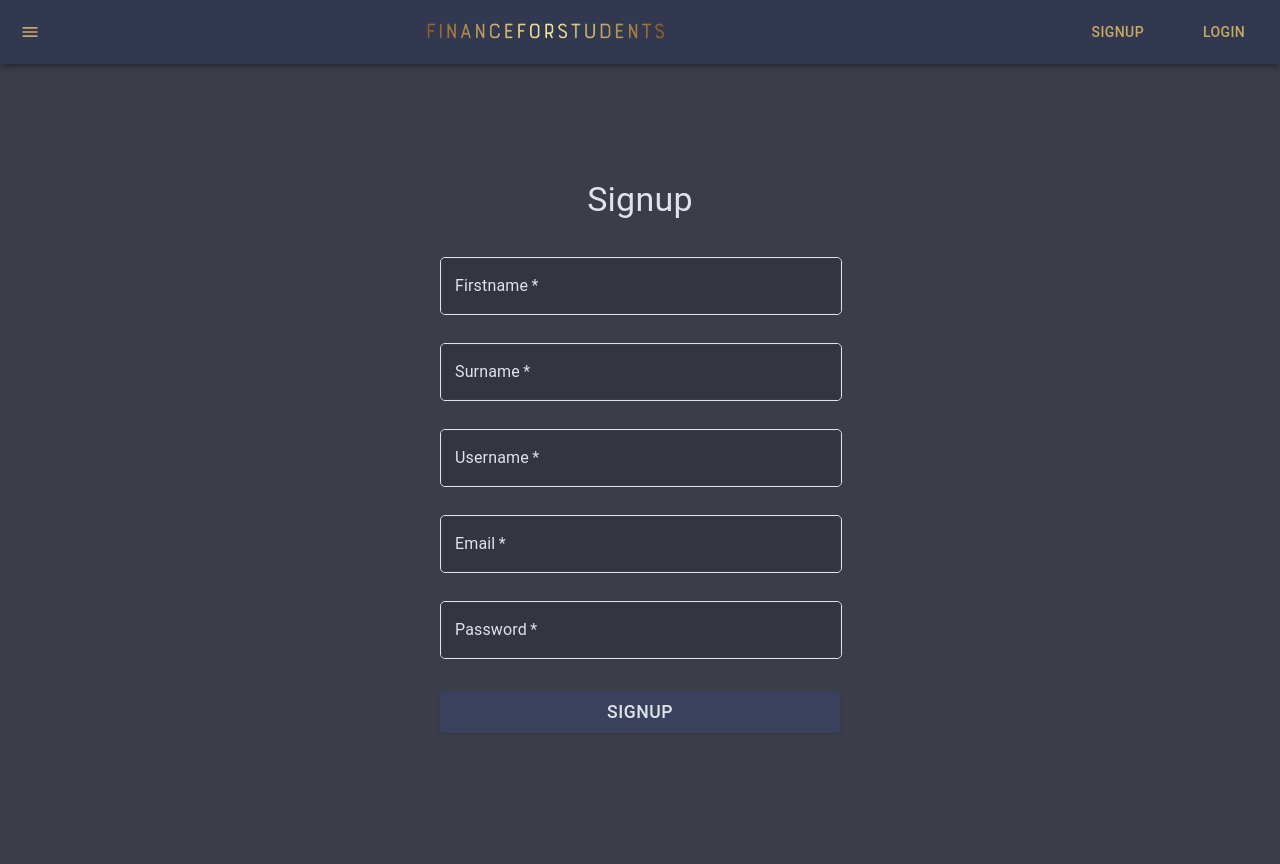
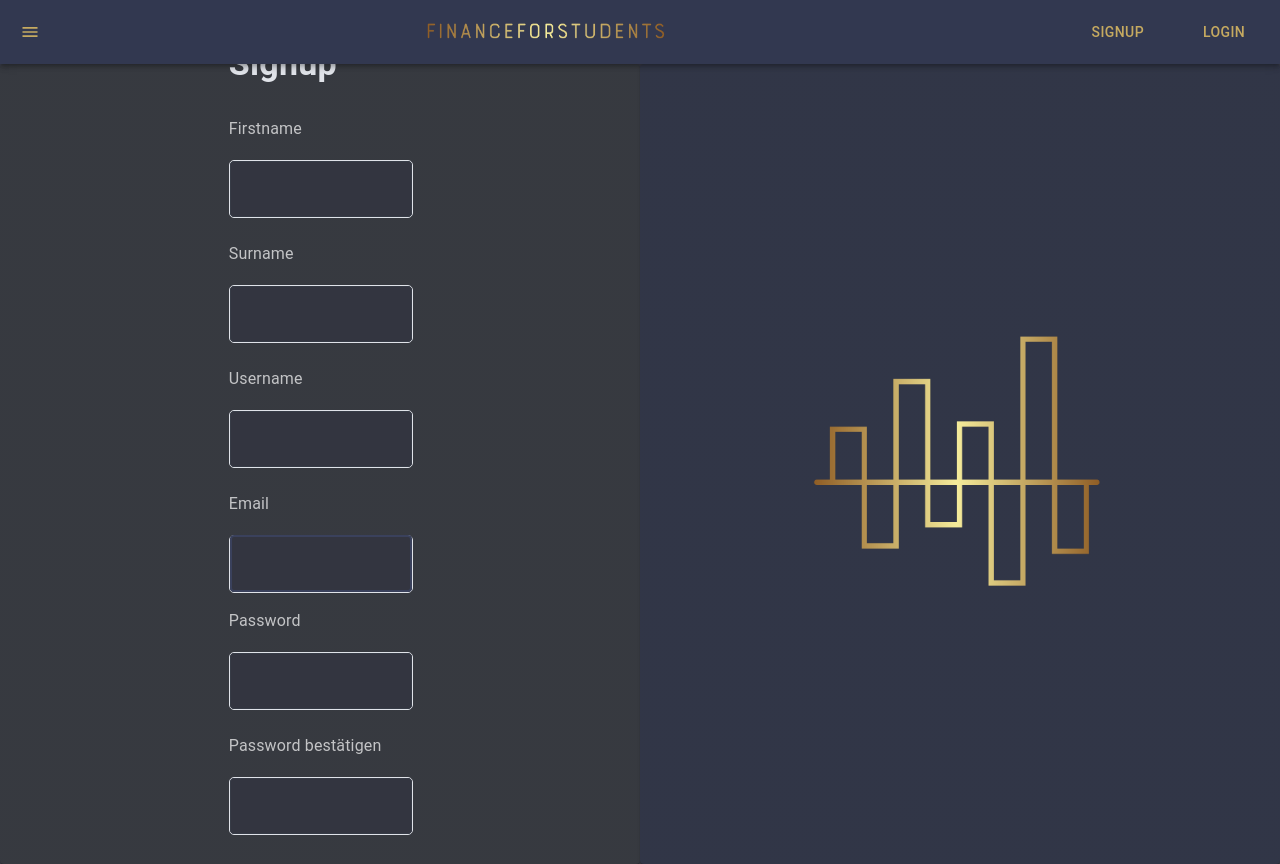
Before and after one commit to joltzen/FinanceForStudents, a React (Create React App) app in the folder client/: page /signup in a window 1280 px wide. Built offline with nearby package versions, Linux system fonts and the light colour scheme.

Commit message:
change styling of login and signup

```diff
--- a/client/src/components/navbar.js
+++ b/client/src/components/navbar.js
@@ -34,7 +34,6 @@ import LightModeOutlinedIcon from "@mui/icons-material/LightModeOutlined";
 const StyledAppBar = styled(AppBar)(({ theme }) => ({
   zIndex: 1400,
   position: "relative",
-  minWidth: "98vw",
   backgroundColor: "#323850",
 }));
 
@@ -51,9 +50,7 @@ const StyledMenuItem = styled(MenuItem)(({ theme }) => ({
 }));
 
 const StyledDrawerContent = styled("div")(({ theme }) => ({
-  width: "14vw",
   marginTop: "70px",
-
   "& .MuiDrawer-paper": {
     backgroundColor: "#333740",
     color: "#e0e3e9",
--- a/client/src/pages/Finance/finance.js
+++ b/client/src/pages/Finance/finance.js
@@ -185,6 +185,7 @@ function FinancePage() {
                 value={description}
                 onChange={handleDescriptionChange}
                 fullWidth
+                autoFocus
                 required
               />
               <InputLabel
--- a/client/src/pages/Login/login.js
+++ b/client/src/pages/Login/login.js
@@ -1,17 +1,29 @@
-import React, { useState } from "react";
+import React, { useContext, useState } from "react";
 import Button from "@mui/material/Button";
-import Typography from "@mui/material/Typography";
 import Box from "@mui/material/Box";
 import Alert from "@mui/material/Alert";
 import { useAuth } from "../../core/auth/auth";
 import { useNavigate } from "react-router";
 import axiosInstance from "../../config/axios";
-import { Link } from "@mui/material";
+import {
+  Card,
+  CardContent,
+  Grid,
+  IconButton,
+  InputLabel,
+  Link,
+  Typography,
+} from "@mui/material";
 import TextComp from "../../components/TextComp";
 import { useTheme } from "@mui/material/styles";
+import { ColorModeContext } from "../../theme";
+import DarkModeOutlinedIcon from "@mui/icons-material/DarkModeOutlined";
+import LightModeOutlinedIcon from "@mui/icons-material/LightModeOutlined";
 
 function LoginPage() {
   const theme = useTheme();
+  const colorMode = useContext(ColorModeContext); // Access the color mode context
+
   const [credentials, setCredentials] = useState({
     identifier: "",
     password: "",
@@ -47,47 +59,87 @@ function LoginPage() {
   };
 
   return (
-    <Box
-      sx={{
+    <Grid container style={{ height: "100vh" }}>
+      {/* Left Section with Full-Width and Full-Height Card */}
+      <Grid item xs={12} sm={6} style={{ height: "100%" }}>
+        <Card
+          style={{
+            height: "100%",
+            width: "100%",
+            backgroundColor: theme.palette.left.main,
+          }}
+        >
+          <CardContent
+            style={{
               display: "flex",
               flexDirection: "column",
               justifyContent: "center",
               alignItems: "center",
-        height: "100vh",
-        maxWidth: 400,
-        mx: "auto",
+              height: "100%", // Make sure CardContent takes full height of the Card
             }}
           >
-      <Typography variant="h4" sx={{ mb: 2, color: theme.palette.text.main }}>
+            {error && <Alert severity="error">{error}</Alert>}
+            <Box
+              component="form"
+              onSubmit={handleSubmit}
+              noValidate
+              sx={{ mt: 1, width: "30%" }}
+            >
+              <Box
+                sx={{
+                  display: "flex",
+                  justifyContent: "space-between",
+                  alignItems: "center",
+                  width: "100%", // Ensure the container takes the full width
+                  mb: 4, // Margin bottom for spacing below this row
+                }}
+              >
+                <Typography
+                  variant="h3"
+                  sx={{ color: theme.palette.text.main, fontWeight: "bold" }}
+                >
                   Login
                 </Typography>
-      {error && <Alert severity="error">{error}</Alert>}
-      <Box component="form" onSubmit={handleSubmit} noValidate sx={{ mt: 1 }}>
+                <IconButton onClick={colorMode.toggleColorMode} color="inherit">
+                  {theme.palette.mode === "dark" ? (
+                    <DarkModeOutlinedIcon sx={{ color: "white" }} />
+                  ) : (
+                    <LightModeOutlinedIcon sx={{ color: "black" }} />
+                  )}
+                </IconButton>
+              </Box>
+
+              <InputLabel htmlFor="identifier">Username/Email</InputLabel>
               <TextComp
                 margin="normal"
                 required
                 fullWidth
                 id="identifier"
-          label="Username/Email"
                 name="identifier"
                 autoComplete="identifier"
                 autoFocus
                 value={credentials.identifier}
                 onChange={handleChange}
               />
+              <InputLabel htmlFor="password" sx={{ marginTop: 2 }}>
+                Password
+              </InputLabel>
               <TextComp
                 margin="normal"
                 required
                 fullWidth
                 name="password"
-          label="Password"
                 type="password"
                 id="password"
                 autoComplete="current-password"
                 value={credentials.password}
                 onChange={handleChange}
               />
-        <Link href="/password-reset" underline="hover" sx={{ color: "white" }}>
+              <Link
+                href="/password-reset"
+                underline="hover"
+                sx={{ color: theme.palette.text.main, marginTop: 2 }}
+              >
                 {"Passwort vergessen?"}
               </Link>
               <Button
@@ -98,7 +150,6 @@ function LoginPage() {
                   mt: 3,
                   mb: 2,
                   backgroundColor: "button",
-            color: theme.palette.text.main,
                   fontSize: "1rem",
                   boxShadow: "0 2px 4px rgba(0, 0, 0, 0.1)",
                 }}
@@ -106,7 +157,30 @@ function LoginPage() {
                 Login
               </Button>
             </Box>
-    </Box>
+          </CardContent>
+        </Card>
+      </Grid>
+
+      <Grid item xs={0} sm={6} style={{ height: "100%" }}>
+        <Card
+          style={{
+            height: "100%",
+            width: "100%",
+            backgroundColor: theme.palette.right.main,
+            display: "flex",
+            flexDirection: "column",
+            alignItems: "center",
+            justifyContent: "center",
+          }}
+        >
+          <img
+            src="/logos/logo.png"
+            alt="Schrift"
+            style={{ maxWidth: "50%", maxHeight: "50%" }}
+          />
+        </Card>
+      </Grid>
+    </Grid>
   );
 }
 
--- a/client/src/pages/Signup/signup.js
+++ b/client/src/pages/Signup/signup.js
@@ -1,6 +1,15 @@
 import React, { useState } from "react";
 import axiosInstance from "../../config/axios";
-import { Button, Box, Typography, Alert } from "@mui/material";
+import {
+  Button,
+  Box,
+  Typography,
+  Alert,
+  Grid,
+  Card,
+  CardContent,
+  InputLabel,
+} from "@mui/material";
 import { useNavigate } from "react-router";
 import TextComp from "../../components/TextComp";
 import { useTheme } from "@mui/material/styles";
@@ -10,6 +19,7 @@ function SignUpForm() {
 
   const [email, setEmail] = useState("");
   const [password, setPassword] = useState("");
+  const [passwordConfirmation, setPasswordConfirmation] = useState("");
   const [username, setUsername] = useState("");
   const [firstname, setFirstname] = useState("");
   const [surname, setSurname] = useState("");
@@ -18,6 +28,10 @@ function SignUpForm() {
 
   const handleSignUp = async (event) => {
     event.preventDefault();
+    if (password !== passwordConfirmation) {
+      setError("Passwords do not match");
+      return;
+    }
     setError("");
     try {
       await axiosInstance.post("/signup", {
@@ -37,66 +51,126 @@ function SignUpForm() {
   };
 
   return (
-    <Box
-      sx={{
+    <Grid container style={{ height: "100vh" }}>
+      {/* Left Section with Full-Width and Full-Height Card */}
+      <Grid item xs={12} sm={6} style={{ height: "100%" }}>
+        <Card
+          style={{
+            height: "100%",
+            width: "100%",
+            backgroundColor: theme.palette.left.main,
+          }}
+        >
+          <CardContent
+            style={{
               display: "flex",
               flexDirection: "column",
               justifyContent: "center",
               alignItems: "center",
-        height: "100vh",
-        maxWidth: 400,
-        mx: "auto",
+              height: "100%",
             }}
           >
-      <Typography variant="h4" sx={{ mb: 2, color: theme.palette.text.main }}>
+            {error && <Alert severity="error">{error}</Alert>}
+            <Box
+              component="form"
+              onSubmit={handleSignUp}
+              noValidate
+              sx={{ mt: 1, width: "30%" }}
+            >
+              <Typography
+                variant="h4"
+                sx={{
+                  mb: 4,
+                  color: theme.palette.text.main,
+                  fontWeight: "bold",
+                }}
+              >
                 Signup
               </Typography>
-      {error && <Alert severity="error">{error}</Alert>}
-      <form onSubmit={handleSignUp}>
+
+              <InputLabel htmlFor="firstname" sx={{ mt: 2 }}>
+                Firstname
+              </InputLabel>
               <TextComp
-          label="Firstname"
-          type="firstname"
+                margin="normal"
+                required
+                fullWidth
+                id="firstname"
+                name="firstname"
+                autoComplete="firstname"
+                autoFocus
                 value={firstname}
                 onChange={(e) => setFirstname(e.target.value)}
+              />
+              <InputLabel htmlFor="surname" sx={{ mt: 2 }}>
+                Surname
+              </InputLabel>
+              <TextComp
+                margin="normal"
                 required
                 fullWidth
-          margin="normal"
-        />
-        <TextComp
-          label="Surname"
-          type="surname"
+                id="surname"
+                name="surname"
+                autoComplete="surname"
+                autoFocus
                 value={surname}
                 onChange={(e) => setSurname(e.target.value)}
+              />
+              <InputLabel htmlFor="username" sx={{ mt: 2 }}>
+                Username
+              </InputLabel>
+              <TextComp
+                margin="normal"
                 required
                 fullWidth
-          margin="normal"
-        />
-        <TextComp
-          label="Username"
-          type="username"
+                id="username"
+                name="username"
+                autoComplete="username"
+                autoFocus
                 value={username}
                 onChange={(e) => setUsername(e.target.value)}
+              />
+              <InputLabel htmlFor="email" sx={{ mt: 2 }}>
+                Email
+              </InputLabel>
+              <TextComp
                 required
                 fullWidth
-          margin="normal"
-        />
-        <TextComp
-          label="Email"
+                id="email"
+                name="email"
                 type="email"
+                autoComplete="email"
+                autoFocus
                 value={email}
                 onChange={(e) => setEmail(e.target.value)}
+              />
+              <InputLabel htmlFor="password" sx={{ mt: 2 }}>
+                Password
+              </InputLabel>
+              <TextComp
+                margin="normal"
                 required
                 fullWidth
-          margin="normal"
-        />
-        <TextComp
-          label="Password"
+                name="password"
                 type="password"
+                id="password"
+                autoComplete="current-password"
                 value={password}
                 onChange={(e) => setPassword(e.target.value)}
+              />
+              <InputLabel htmlFor="passwordconfirmation" sx={{ mt: 2 }}>
+                Password bestätigen
+              </InputLabel>
+              <TextComp
+                margin="normal"
                 required
                 fullWidth
-          margin="normal"
+                name="passwordconfirmation"
+                type="password"
+                id="passwordconfirmation"
+                autoComplete="current-password"
+                value={passwordConfirmation}
+                onChange={(e) => setPasswordConfirmation(e.target.value)}
               />
               <Button
                 type="submit"
@@ -112,8 +186,31 @@ function SignUpForm() {
               >
                 Signup
               </Button>
-      </form>
             </Box>
+          </CardContent>
+        </Card>
+      </Grid>
+
+      <Grid item xs={0} sm={6} style={{ height: "100%" }}>
+        <Card
+          style={{
+            height: "100%",
+            width: "100%",
+            display: "flex",
+            backgroundColor: theme.palette.right.main,
+            flexDirection: "column",
+            alignItems: "center", // Center content horizontally
+            justifyContent: "center", // Center content vertically
+          }}
+        >
+          <img
+            src="/logos/logo.png"
+            alt="Schrift"
+            style={{ maxWidth: "50%", maxHeight: "50%" }}
+          />
+        </Card>
+      </Grid>
+    </Grid>
   );
 }
 export default SignUpForm;
--- a/client/src/theme.js
+++ b/client/src/theme.js
@@ -97,6 +97,7 @@ export const tokens = (mode) => {
           teal: "#00bfa5",
           orange: "#ffab00",
           purple: "#536dfe",
+          darkCharcoal2: "#2c2f36",
         }),
   };
 };
@@ -131,6 +132,9 @@ export const themeSettings = (mode) => {
             card: {
               main: colors.darkBlueishGray,
             },
+            right: {
+              main: colors.darkBlueishGray,
+            },
             list: {
               main: colors.darkGray,
             },
@@ -162,6 +166,9 @@ export const themeSettings = (mode) => {
               main: colors.bronzeGold,
             },
             pr: {
+              main: colors.darkCharcoal,
+            },
+            left: {
               main: colors.darkCharcoal,
             },
             even: {
@@ -230,6 +237,9 @@ export const themeSettings = (mode) => {
             card: {
               main: colors.darkBlueishGray,
             },
+            right: {
+              main: colors.darkCharcoal2,
+            },
             list: {
               main: colors.darkGray,
             },
@@ -262,6 +272,9 @@ export const themeSettings = (mode) => {
             },
             pr: {
               main: colors.darkCharcoal,
+            },
+            left: {
+              main: colors.offWhite,
             },
             even: {
               main: colors.steelGray,
```
Also changed, not shown: client/src/pages/Dashboard/dashboard.js (+53 -7 lines). Lines whose indentation alone changed are shown as unchanged.
